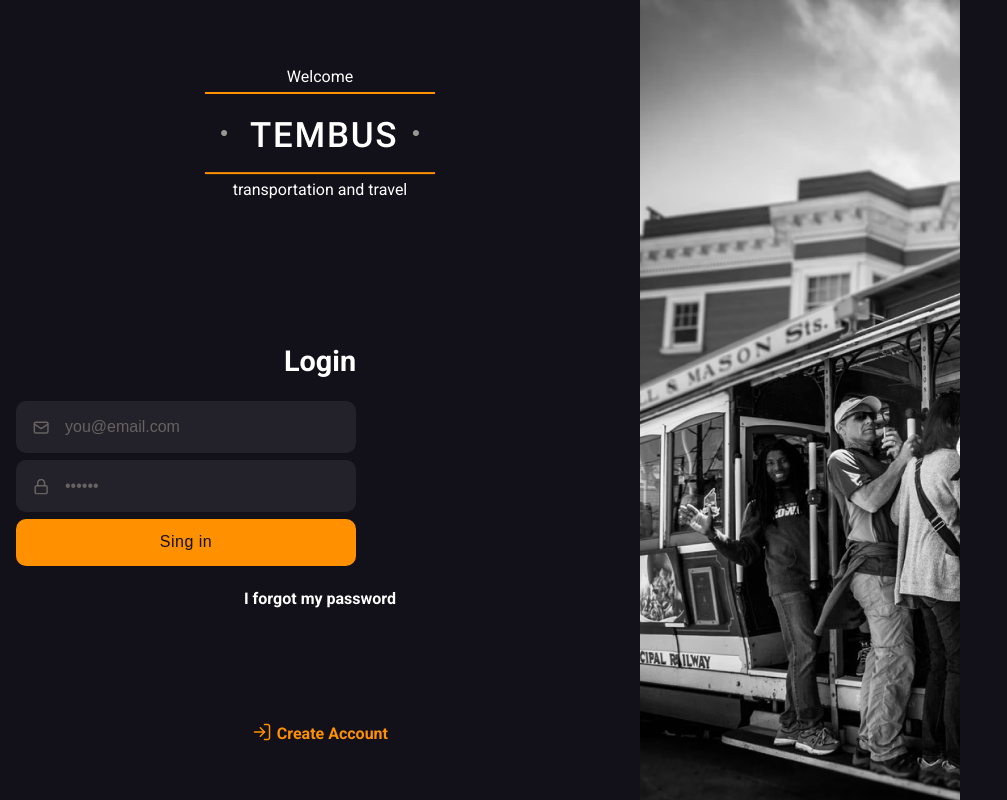
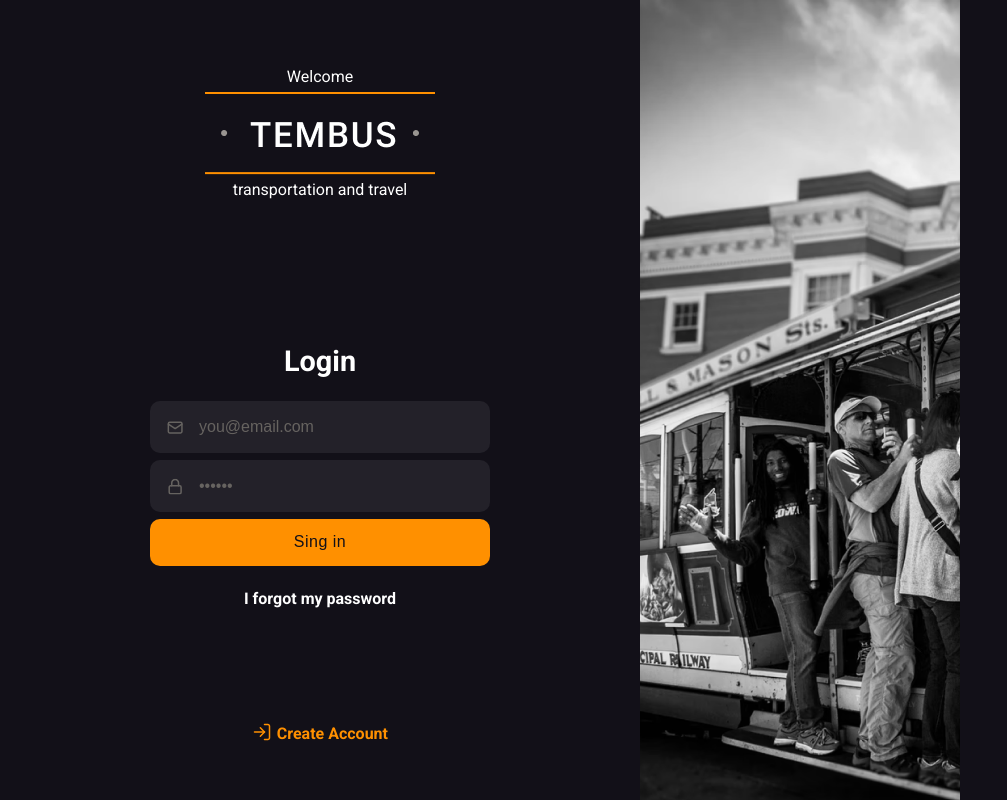
Before and after one commit to TemBusApp/frontend, a React (Create React App) app: page / in a window 1280 px wide. Shown: the whole page, without its empty margins (0-1007 px from the left). Built offline with nearby package versions, Linux system fonts and the light colour scheme.

Commit message:
fix width input

```diff
--- a/src/components/UI/Input.js
+++ b/src/components/UI/Input.js
@@ -19,6 +19,8 @@ const InputGroup = styled.span`
   display: grid;
   position: relative;
   align-items: center;
+  width: 100%;
+  max-width: 340px;
 
   img {
     position: absolute;
@@ -36,7 +38,6 @@ const InputElement = styled.input`
   border: 1px solid transparent;
   border-radius: 10px;
   background-color: #232129;
-  max-width: 340px;
 
   &::placeholder {
     color: #666360;
--- a/src/pages/login/index.js
+++ b/src/pages/login/index.js
@@ -114,6 +114,7 @@ export const LoginForm = styled.form`
   grid-row-gap: 7px;
   align-content: center;
   justify-content: center;
+  justify-items: center;
   align-items: center;
   flex-direction: column;
   width: calc(100% - 32px);
```
